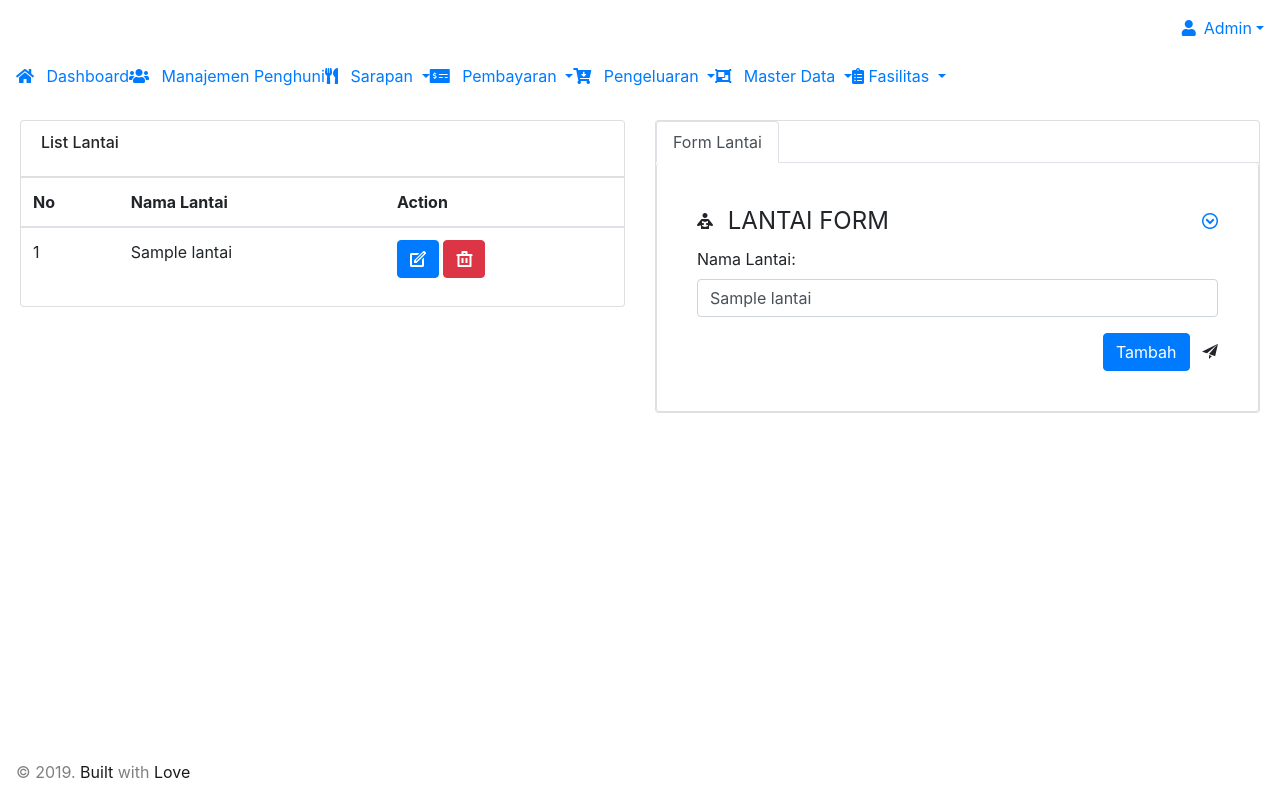
After one commit to oktakev/Kostku, a CodeIgniter app: page /ProjectWebSmstr4/admin/lantai in a window 1280 px wide. The commit adds this page. Run offline with CodeIgniter, Linux system fonts and the light colour scheme; tables that the repository leaves empty or names only in its code hold one stand-in row (values such as "Sample post"); some libraries are stand-ins or nearby versions.

Commit message:
Data lantai

```diff
--- /dev/null
+++ b/kostku/application/controllers/admin/Lantai.php
@@ -0,0 +1,37 @@
+<?php
+
+class Lantai extends CI_Controller{
+
+	function __construct(){
+		parent::__construct();
+		$this->load->model('m_lantai');
+                $this->load->helper('url');
+	}
+
+	function index(){
+		$data['lantai'] = $this->m_lantai->tampil_data()->result();
+		$this->load->view('admin/v_lantai',$data);
+	}
+
+	function tambah_aksi(){
+		$nama_lantai = $this->input->post('nama_lantai');
+
+		$data = array(
+			'nama_lantai' => $nama_lantai
+			);
+		$this->m_lantai->input_data($data,'lantai');
+		redirect('admin/lantai/index');
+	}
+
+	function edit($id){
+	$where = array('data_lantai_id' => $id);
+	$data['lantai'] = $this->m_lantai->edit_data($where,'lantai')->result();
+	$this->load->view('admin/v_lantai',$data);
+	}
+
+	function hapus($id){
+		$where = array('data_lantai_id' => $id);
+		$this->m_lantai->hapus_data($where,'lantai');
+		redirect('admin/lantai/index');
+	}
+}
--- /dev/null
+++ b/kostku/application/models/M_lantai.php
@@ -0,0 +1,17 @@
+<?php
+
+class M_lantai extends CI_Model{
+    function tampil_data(){
+        return $this->db->get('lantai');
+    }
+    function input_data($data,$table){
+        $this->db->insert($table,$data);
+    }
+    function edit_data($where,$table){
+    return $this->db->get_where($table,$where);
+    }
+    function hapus_data($where,$table){
+        $this->db->where($where);
+        $this->db->delete($table);
+    }
+}
--- a/kostku/application/views/admin/part/navbar.php
+++ b/kostku/application/views/admin/part/navbar.php
@@ -123,7 +123,7 @@
 										<ul class="list-unstyled">
 											<li><a href="" class="dropdown-item rounded"><i class="fas fa-building"></i>Data Kamar</a></li>
 											<li>
-												<a href="" class="dropdown-item rounded">
+												<a href="<?php echo base_url('admin/lantai'); ?>" class="dropdown-item rounded">
 													<i class="fas fa-layer-group"></i> Data Lantai
 												</a>
 											</li>
--- /dev/null
+++ b/kostku/application/views/admin/v_lantai.php
@@ -0,0 +1,153 @@
+
+<!DOCTYPE html>
+<html lang="en">
+        <head>
+            <?php $this->load->view("admin/part/head.php") ?>
+		</head>
+
+<body>
+	<?php $this->load->view("admin/part/navbar.php") ?>
+<!-- Page header -->
+	<div class="page-header">
+		<div class="page-header-content header-elements-md-inline">
+			<br>
+		</div>
+	</div>
+	<!-- /page header -->
+	<!-- Page content -->
+	<div class="page-content pt-0">
+		<!-- Main content -->
+		<div class="content-wrapper">
+			<!-- Content area -->
+			<div class="content">
+				<!-- Basic card -->
+					<div class="row">
+		<div class="col-md-6">
+				<div class="card">
+					<div class="card-header bg-transparent header-elements-inline">
+						<h6 class="card-title">List Lantai</h6>
+
+						<div class="header-elements">
+
+	                	</div>
+					</div>
+
+
+
+					<table id="user-lists" class="table datatable-basic">
+						<thead>
+							<tr>
+								<th>No</th>
+								<th>Nama Lantai</th>
+								<th>Action</th>
+							</tr>
+						</thead>
+						<tbody>
+															<tr>
+		<?php
+		$no = 1;
+		foreach($lantai as $u){
+		?>
+		<tr>
+			<td><?php echo $no++ ?></td>
+			<td><?php echo $u->nama_lantai ?></td>
+			<td>
+				<?php echo anchor('admin/lantai/edit/'.$u->data_lantai_id,'<button class="btn btn-primary"><i class="icon-pencil7"></i></button>'); ?>
+
+				<?php echo anchor('admin/lantai/hapus/'.$u->data_lantai_id,'<button class="btn btn-danger"><i class="icon-trash"></i></button>'); ?>
+
+
+			</td>
+		</tr>
+		<?php } ?>
+
+
+						</tbody>
+					</table>
+				</div>
+					<!-- /action toolbar -->
+
+
+
+
+
+		</div>
+		<div class="col-md-6">
+				<div class="card">
+					<ul class="nav nav-tabs nav-tabs-highlight mb-0">
+						<li class="nav-item"><a href="#bordered-tab1" class="nav-link active" data-toggle="tab">
+						Form Lantai</a></li>
+					</ul>
+					<div class="tab-content card card-body border-top-0 rounded-top-0 mb-0">
+					<div class="tab-pane fade show active" id="bordered-tab1">
+					<div class="card-body">
+									<form action="<?php echo base_url(). 'admin/lantai/tambah_aksi'; ?>" method="post">
+									<fieldset>
+										<legend class="font-weight-semibold text-uppercase font-size-sm">
+											<i class="icon-reading mr-2"></i>
+											Lantai Form
+											<a class="float-right text-default" data-toggle="collapse" data-target="#demo2">
+												<i class="icon-circle-down2"></i>
+											</a>
+										</legend>
+
+										<div class="collapse show" id="demo1">
+											<div class="form-group">
+												<label>Nama Lantai:</label>
+												<input type="hidden" name="id" value="<?php echo $u->data_lantai_id ?>">
+												<input
+													type="text"
+													name="nama_lantai"
+													class="form-control"
+													placeholder="Nama Lantai"
+													value="<?php echo $u->nama_lantai ?>">
+											</div>
+										</div>
+									</fieldset>
+									<div class="text-right">
+										<input type="Submit" value="Tambah" class="btn btn-primary"> <i class="icon-paperplane ml-2"></i>
+																			</div>
+								</form>
+							</div>
+									</div>
+								</div>
+
+
+
+
+
+				</div>
+
+		</div>
+	</div>
+
+
+			</div>
+			<!-- /content area -->
+		</div>
+		<!-- /main content -->
+	</div>
+	<!-- /page content -->
+	<!-- Footer -->
+	<?php $this->load->view("admin/part/footer.php") ?>
+	<!-- /footer -->
+			<!-- Theme JS files -->
+			<?php $this->load->view("admin/part/js.php") ?>
+	<script type="text/javascript">
+
+		    $('#user-lists').DataTable({
+		    	autoWidth: false,
+		    	columnDefs: [
+				{ width: 5, targets: 0 },
+				{ width: 120, targets: 1 },
+				{ width: 100, targets: 2 },
+
+
+			],
+            dom: '<"datatable-header"fl><"datatable-scroll"t><"datatable-footer"ip>'
+		    });
+
+	</script>
+
+</body>
+</html>
```
Also changed, not shown: kostku/application/views/admin/bottom.php (deleted, +0 -102 lines).
